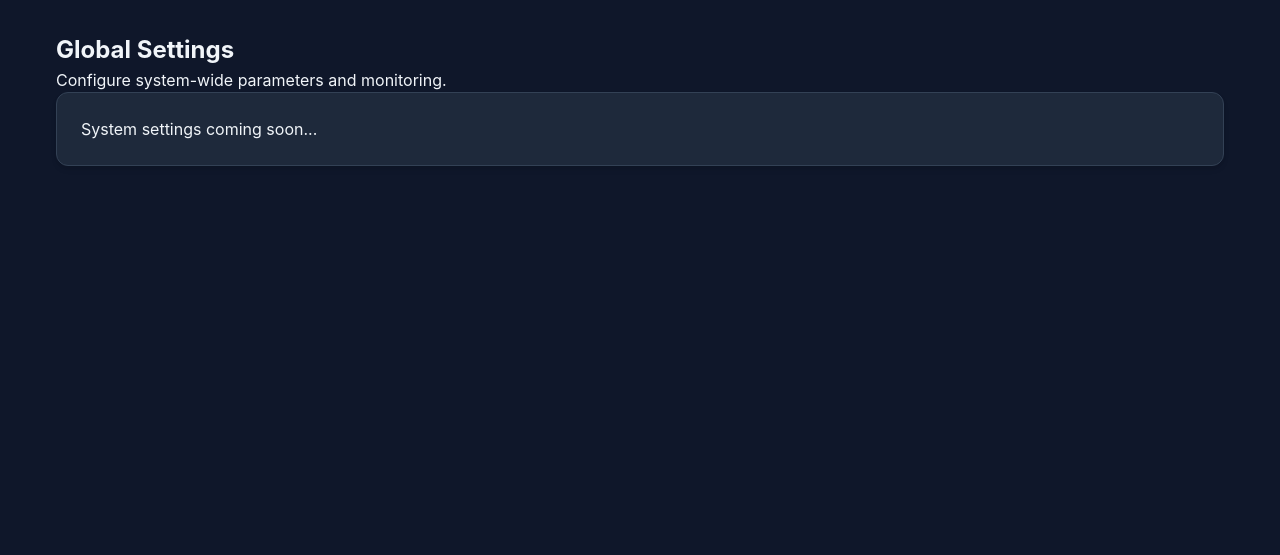
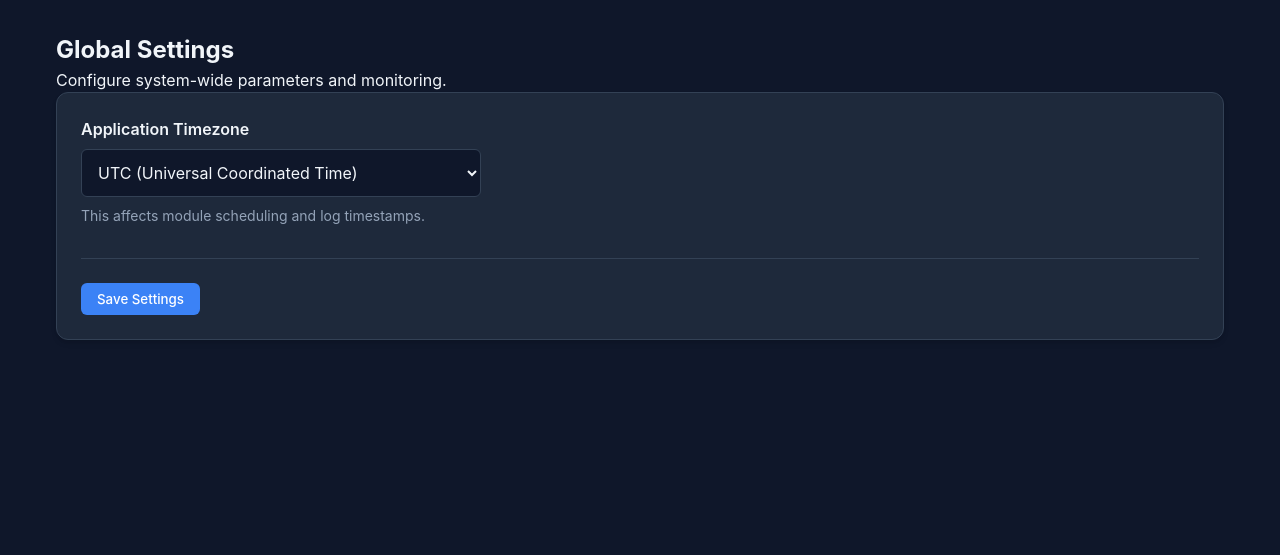
Before and after one commit to JuhilKBhatt/Leam, a Flask app: page /settings in a window 1280 px wide. Shown: the part 61-616 px from the top of the page. Run offline with Flask 3, Linux system fonts and the light colour scheme; some libraries are stand-ins or nearby versions.

Commit message:
time change added

```diff
--- a/core/utils/logger.py
+++ b/core/utils/logger.py
@@ -1,5 +1,6 @@
 from pathlib import Path
 from datetime import datetime
+from core.utils.common import get_now
 
 
 def write_log(log_file: str | Path, message: str, level: str = "INFO"):
@@ -15,7 +16,7 @@ def write_log(log_file: str | Path, message: str, level: str = "INFO"):
     log_path = Path(log_file)
     log_path.parent.mkdir(parents=True, exist_ok=True)
 
-    timestamp = datetime.now().strftime("%Y-%m-%d %H:%M:%S")
+    timestamp = get_now().strftime("%Y-%m-%d %H:%M:%S")
     line = f"{timestamp} | {level.upper():5} | {message}\n"
 
     with open(log_path, "a", encoding="utf-8") as f:
--- /dev/null
+++ b/static/scripts/settings_page.js
@@ -0,0 +1,41 @@
+// ./static/scripts/settings_page.js
+
+document.addEventListener("DOMContentLoaded", () => {
+    const socket = io();
+    const timezoneSelect = document.getElementById("timezone-select");
+    const saveBtn = document.getElementById("save-global-settings");
+
+    // Load current settings
+    socket.emit("get_global_settings");
+
+    socket.on("global_settings", (data) => {
+        if (data.timezone) {
+            timezoneSelect.value = data.timezone;
+        }
+    });
+
+    saveBtn.addEventListener("click", () => {
+        const settings = {
+            timezone: timezoneSelect.value
+        };
+        socket.emit("save_global_settings", settings);
+        saveBtn.innerText = "Saving...";
+        saveBtn.disabled = true;
+    });
+
+    socket.on("global_settings_saved", (data) => {
+        if (data.status === "success") {
+            saveBtn.innerText = "Settings Saved!";
+            saveBtn.classList.add("btn-success"); // Assuming such a class exists or just visual feedback
+            setTimeout(() => {
+                saveBtn.innerText = "Save Settings";
+                saveBtn.disabled = false;
+                saveBtn.classList.remove("btn-success");
+            }, 2000);
+        } else {
+            alert("Error saving settings: " + data.error);
+            saveBtn.innerText = "Save Settings";
+            saveBtn.disabled = false;
+        }
+    });
+});
--- a/static/styles/style.css
+++ b/static/styles/style.css
@@ -77,3 +77,59 @@ button, .btn {
     border-bottom: 1px solid var(--border);
     padding-bottom: 0.75rem;
 }
+
+/* Settings Page Styles */
+.settings-group {
+    margin-bottom: 1.5rem;
+}
+
+.settings-group label {
+    display: block;
+    margin-bottom: 0.5rem;
+    font-weight: 600;
+    color: var(--text-color);
+}
+
+.settings-input {
+    width: 100%;
+    max-width: 400px;
+    background: var(--bg-color);
+    border: 1px solid var(--border);
+    border-radius: 6px;
+    padding: 0.75rem;
+    color: var(--text-color);
+    font-family: inherit;
+    font-size: 1rem;
+}
+
+.settings-input:focus {
+    outline: none;
+    border-color: var(--primary);
+    box-shadow: 0 0 0 2px rgba(59, 130, 246, 0.2);
+}
+
+.setting-hint {
+    margin-top: 0.5rem;
+    font-size: 0.875rem;
+    color: var(--text-muted);
+}
+
+.settings-actions {
+    margin-top: 2rem;
+    padding-top: 1.5rem;
+    border-top: 1px solid var(--border);
+}
+
+.btn-primary {
+    background-color: var(--primary);
+    color: white;
+}
+
+.btn-primary:hover {
+    background-color: var(--primary-hover);
+}
+
+.btn-success {
+    background-color: var(--success) !important;
+    color: white;
+}
--- a/templates/settings.html
+++ b/templates/settings.html
@@ -22,7 +22,26 @@
         </div>
 
         <section class="panel">
-            <p>System settings coming soon...</p>
+            <div class="settings-group">
+                <label for="timezone-select">Application Timezone</label>
+                <select id="timezone-select" class="settings-input">
+                    <option value="UTC">UTC (Universal Coordinated Time)</option>
+                    <option value="America/New_York">Eastern Time (US & Canada)</option>
+                    <option value="America/Chicago">Central Time (US & Canada)</option>
+                    <option value="America/Denver">Mountain Time (US & Canada)</option>
+                    <option value="America/Los_Angeles">Pacific Time (US & Canada)</option>
+                    <option value="Europe/London">London</option>
+                    <option value="Europe/Paris">Paris / Berlin / Rome</option>
+                    <option value="Asia/Tokyo">Tokyo</option>
+                    <option value="Asia/Kolkata">India (IST)</option>
+                    <option value="Australia/Sydney">Sydney</option>
+                </select>
+                <p class="setting-hint">This affects module scheduling and log timestamps.</p>
+            </div>
+
+            <div class="settings-actions">
+                <button id="save-global-settings" class="btn btn-primary">Save Settings</button>
+            </div>
         </section>
     </main>
 
@@ -30,6 +49,7 @@
 
     <!-- JS -->
     <script src="{{ url_for('static', filename='scripts/system_monitor_socket.js') }}"></script>
+    <script src="{{ url_for('static', filename='scripts/settings_page.js') }}"></script>
 
 </body>
 </html>
--- a/web/manager.py
+++ b/web/manager.py
@@ -3,6 +3,7 @@ import sys
 import subprocess
 from pathlib import Path
 from datetime import datetime
+from core.utils.common import get_now
 
 RUNNING_PROCESSES = {}  # module_name -> Popen
 
@@ -57,11 +58,10 @@ def run_module(module_name: str, module_dir: Path, options: dict):
     log_file.parent.mkdir(exist_ok=True)
 
     # Updated path to supervisor
-    supervisor_script = "core/supervisor.py"
-    cmd = [sys.executable, supervisor_script, module_name]
+    cmd = [sys.executable, "-m", "core.supervisor", module_name]
 
     with open(log_file, "a") as log:
-        log.write(f"\n--- SUPERVISOR START {datetime.now()} ---\n")
+        log.write(f"\n--- SUPERVISOR START {get_now()} ---\n")
         if module_name in RUNNING_PROCESSES:
             stop_module(module_name)
         proc = subprocess.Popen(cmd, stdout=log, stderr=log, text=True)
```
Also changed, not shown: core/engine/audio.py (+19 -4 lines), core/supervisor.py (+4 -3 lines), core/utils/common.py (+30 -0 lines), web/sockets/settings.py (+15 -0 lines), core/__init__.py (added).
